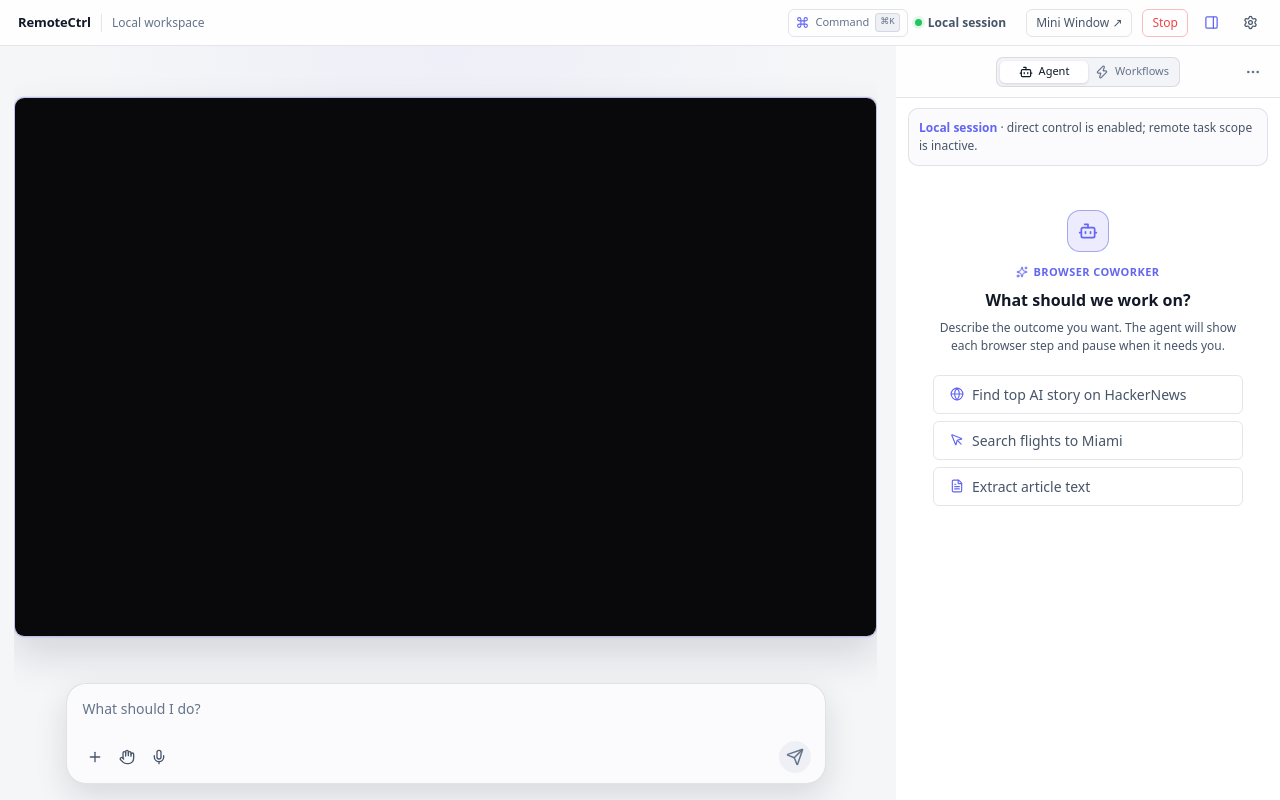
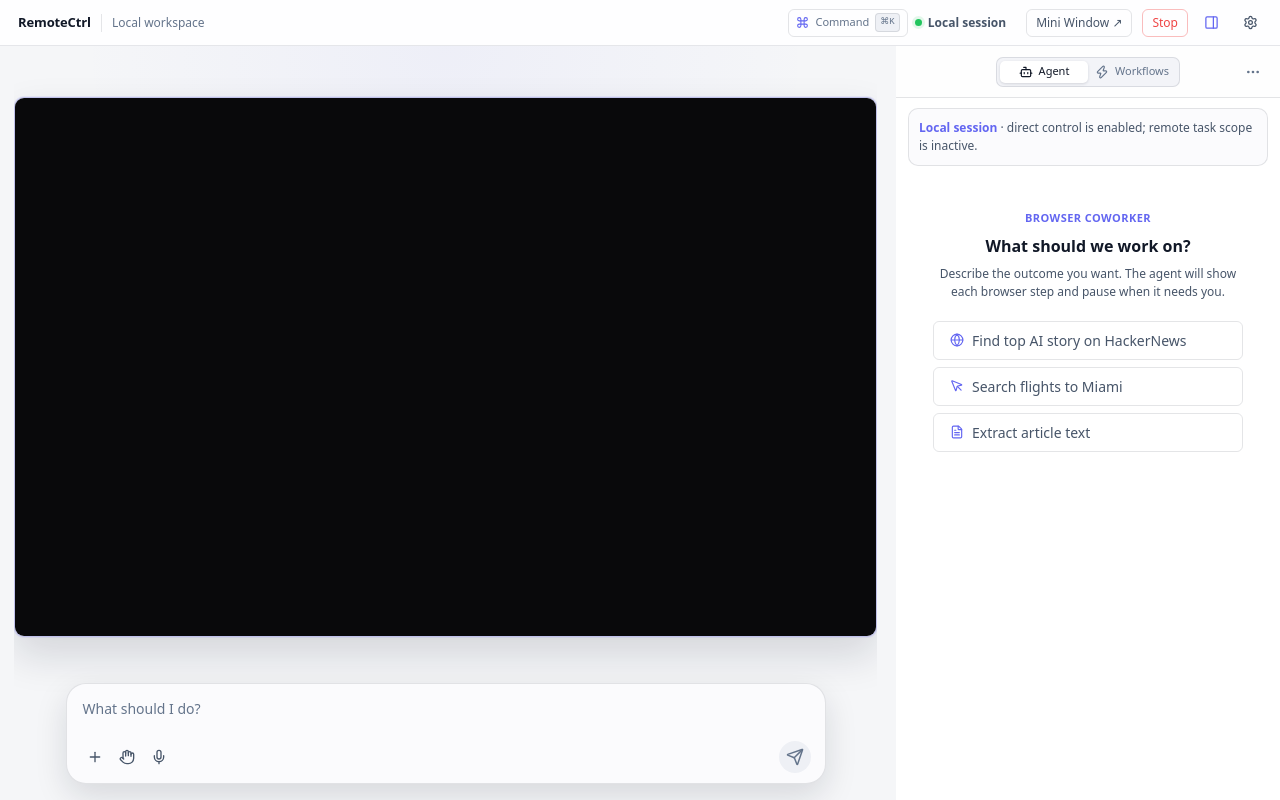
Before and after one commit to ganeshmshetty/RemCtrl, a React (Vite) app: page / in a window 1280 px wide. Both pictures are taken after a click on the button "Start local session". Built offline with nearby package versions, Linux system fonts and the light colour scheme.

Commit message:
Simplify Agent panel empty state

```diff
--- a/src/renderer/screens/AgentPanel.css
+++ b/src/renderer/screens/AgentPanel.css
@@ -83,7 +83,6 @@
   max-width: 310px;
 }
 
-.agent-ready-mark { display: grid; width: 42px; height: 42px; place-items: center; margin-bottom: 12px; border: 1px solid color-mix(in srgb, var(--accent) 42%, var(--border) 58%); border-radius: 13px; background: var(--accent-glow); color: var(--accent); }
 .agent-ready-kicker { display: inline-flex; align-items: center; gap: 5px; color: var(--accent); font-size: 11px; font-weight: 650; letter-spacing: .04em; text-transform: uppercase; }
 .agent-ready-title { margin-top: 7px; color: var(--text-primary); font-size: 16px; font-weight: 600; }
 .agent-ready-copy { margin: 7px 0 20px; color: var(--text-secondary); font-size: 12px; line-height: 1.5; }
--- a/src/renderer/screens/AgentPanel.tsx
+++ b/src/renderer/screens/AgentPanel.tsx
@@ -8,7 +8,7 @@
  */
 
 import { useEffect, useRef, useState } from 'react';
-import { Bot, Zap, MousePointer, Globe, Eye, FileText, CheckCircle2, CircleAlert, ChevronDown, Edit3, Keyboard, ArrowUpDown, Search, CircleDot, Copy, RotateCcw, Save, X, Sparkles, Loader2 } from 'lucide-react';
+import { Bot, Zap, MousePointer, Globe, Eye, FileText, CheckCircle2, CircleAlert, ChevronDown, Edit3, Keyboard, ArrowUpDown, Search, CircleDot, Copy, RotateCcw, Save, X, Loader2 } from 'lucide-react';
 import { useAgentStore } from '../stores/useAgentStore';
 import { useConnectionStore } from '../stores/useConnectionStore';
 import type { ChatMessage } from '../stores/useAgentStore';
@@ -214,8 +214,7 @@ export function AgentPanel() {
       <div className="agent-chat-area">
         {chatHistory.length === 0 && workflowRunState === 'idle' && (
           <div className="agent-chat-empty">
-            <div className="agent-ready-mark"><Bot size={20} /></div>
-            <div className="agent-ready-kicker"><Sparkles size={12} /> Browser coworker</div>
+            <div className="agent-ready-kicker">Browser coworker</div>
             <div className="agent-ready-title">What should we work on?</div>
             <div className="agent-ready-copy">Describe the outcome you want. The agent will show each browser step and pause when it needs you.</div>
 
```
Also changed, not shown: .superpowers/sdd/task-6-report.md (added).
